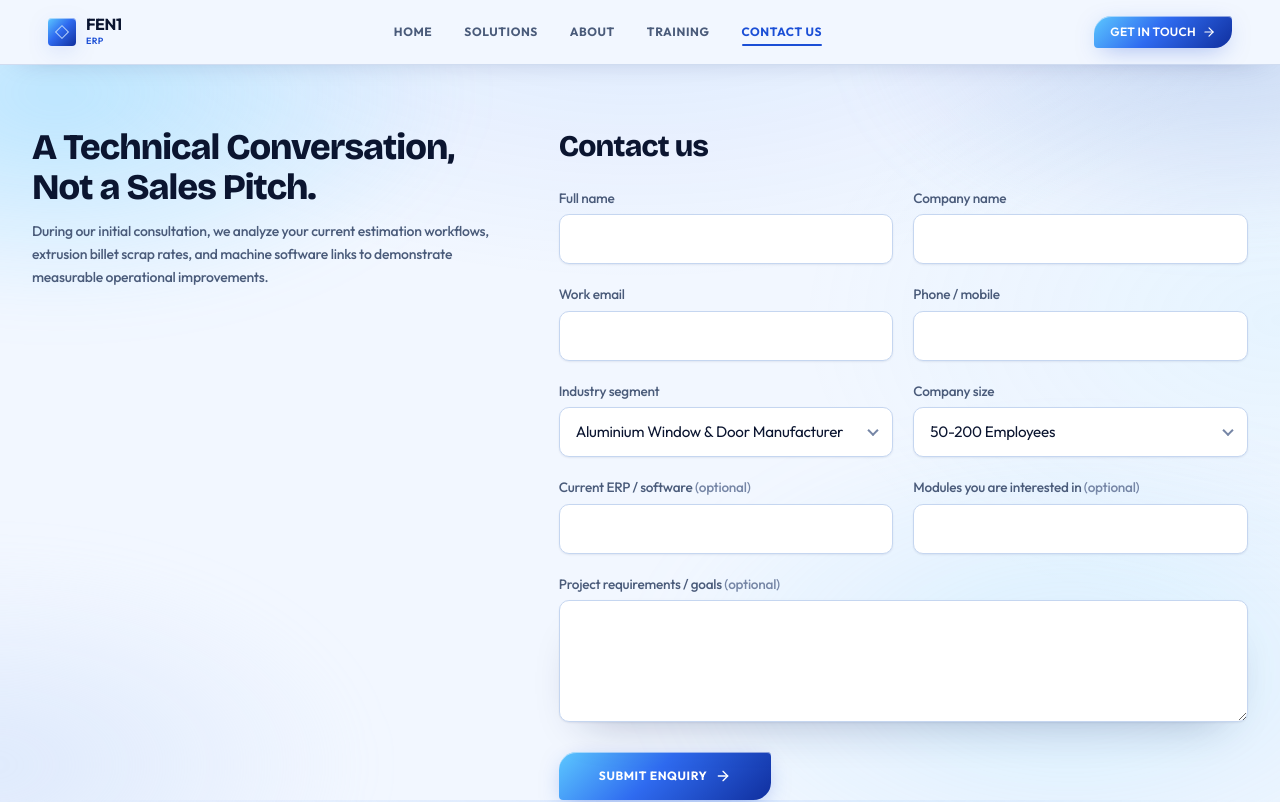
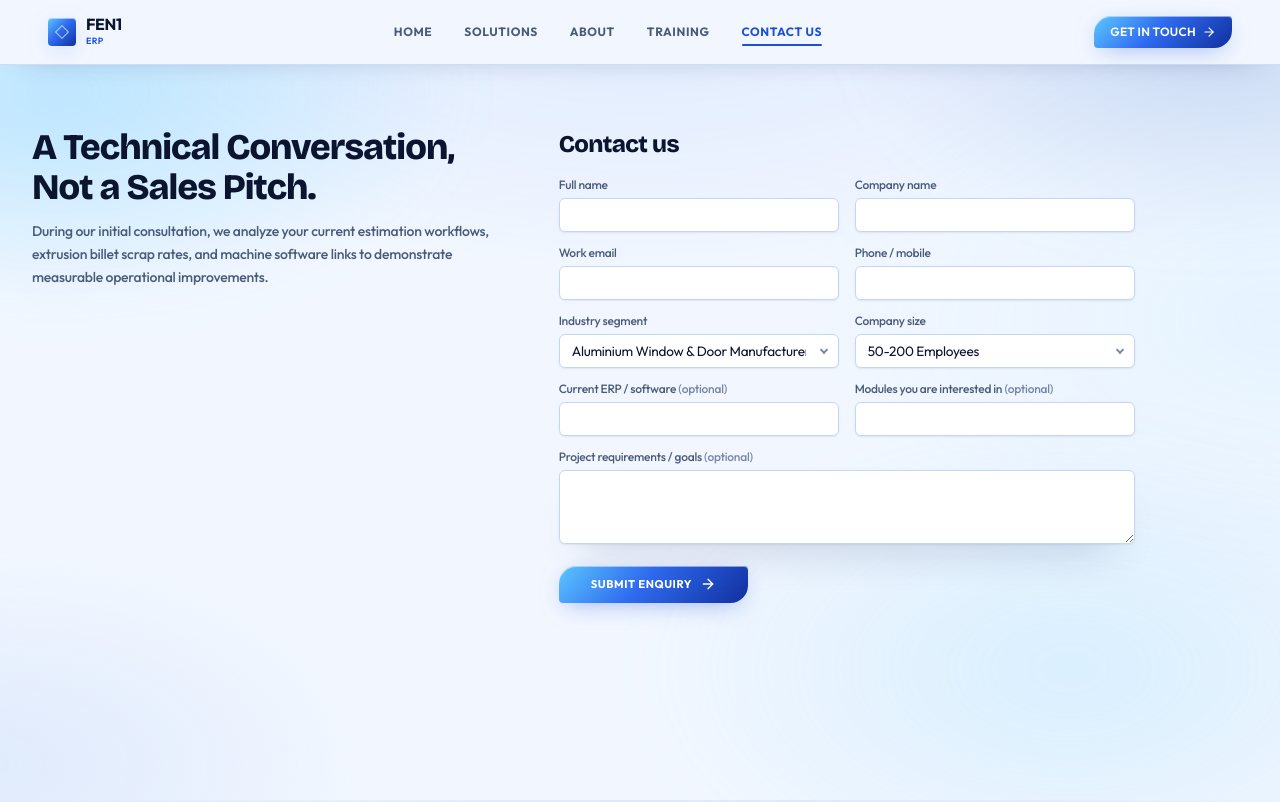
Before and after one commit to Devanshi207/fen1, a Next.js app: page /contact in a window 1280 px wide. Shown: the top 802 px of the page. Built offline with nearby package versions, Linux system fonts and the light colour scheme.

Commit message:
Contact and demo forms: smaller fields, tighter spacing

```diff
--- a/src/app/contact/page.tsx
+++ b/src/app/contact/page.tsx
@@ -67,8 +67,8 @@ export default function ContactPage() {
           </div>
 
           {/* Right Col: Consultation Form */}
-          <div className="lg:col-span-7 space-y-6">
-            <h1 className="text-2xl sm:text-3xl font-bold tracking-tight">Contact us</h1>
+          <div className="lg:col-span-7 space-y-4 max-w-xl">
+            <h1 className="text-xl sm:text-2xl font-bold tracking-tight">Contact us</h1>
             <EnquiryForm
               kind="contact"
               fields={FIELDS}
--- a/src/components/EnquiryForm.tsx
+++ b/src/components/EnquiryForm.tsx
@@ -23,14 +23,14 @@ const OTHER = "Other (type your own)";
 
 // Weights are set explicitly (font-[400] / font-[500]) because the site's global scale lifts the named Tailwind weights.
 const BOX =
-  "w-full rounded-lg border border-[#C5D6F0] bg-[#FFFFFF] px-4 py-3 text-[0.95rem] font-[400] leading-6 text-[#0B1530] outline-none transition placeholder:text-[#7686A6] focus:border-[#1B4FD6] focus:ring-4 focus:ring-[#1B4FD6]/15";
-const LABEL = "mb-1.5 block text-[0.85rem] font-[500] text-[#4A5B7A]";
+  "w-full rounded-md border border-[#C5D6F0] bg-[#FFFFFF] px-3 py-1.5 text-[0.85rem] font-[400] leading-5 text-[#0B1530] outline-none transition placeholder:text-[#7686A6] focus:border-[#1B4FD6] focus:ring-4 focus:ring-[#1B4FD6]/15";
+const LABEL = "mb-1 block text-[0.75rem] font-[500] text-[#4A5B7A]";
 
 function Choice({ field, value, set }: { field: FieldSpec; value: string; set: (v: string) => void }) {
   const id = useId();
   const [typing, setTyping] = useState(false);
   return (
-    <div className="space-y-3">
+    <div className="space-y-2">
       <div>
         <label htmlFor={id} className={LABEL}>
           {field.label}
@@ -48,14 +48,14 @@ function Choice({ field, value, set }: { field: FieldSpec; value: string; set: (
                 set(e.target.value);
               }
             }}
-            className={`${BOX} cursor-pointer appearance-none pr-10`}
+            className={`${BOX} cursor-pointer appearance-none pr-8`}
           >
             {(field.options ?? []).map((o) => (
               <option key={o}>{o}</option>
             ))}
             {field.allowOther && <option>{OTHER}</option>}
           </select>
-          <span aria-hidden="true" className="pointer-events-none absolute right-4 top-1/2 h-2 w-2 -translate-y-[70%] rotate-45 border-b-2 border-r-2 border-[#7686A6]" />
+          <span aria-hidden="true" className="pointer-events-none absolute right-3 top-1/2 h-1.5 w-1.5 -translate-y-[70%] rotate-45 border-b-2 border-r-2 border-[#7686A6]" />
         </div>
       </div>
       {typing && (
@@ -82,7 +82,7 @@ function Field({ field, value, onChange }: { field: FieldSpec; value: string; on
         {!field.required && <span className="text-[#7686A6]"> (optional)</span>}
       </label>
       {field.type === "area" ? (
-        <textarea rows={4} {...common} onChange={(e) => onChange(e.target.value)} />
+        <textarea rows={3} {...common} onChange={(e) => onChange(e.target.value)} />
       ) : (
         <input type={field.type ?? "text"} {...common} onChange={(e) => onChange(e.target.value)} />
       )}
@@ -139,9 +139,9 @@ export default function EnquiryForm({
         e.preventDefault();
         send();
       }}
-      className="space-y-6"
+      className="space-y-4"
     >
-      <div className="grid grid-cols-1 sm:grid-cols-2 gap-x-5 gap-y-5">
+      <div className="grid grid-cols-1 sm:grid-cols-2 gap-x-4 gap-y-3">
         {fields.map((f) => (
           <div key={f.key} className={f.half ? "" : "sm:col-span-2"}>
             {f.type === "choice" ? (
@@ -162,7 +162,7 @@ export default function EnquiryForm({
       <button
         type="submit"
         disabled={status === "sending"}
-        className="w-full sm:w-auto px-10 py-4 bg-[#1B4FD6] text-white font-semibold uppercase text-xs tracking-wider rounded-full flex items-center justify-center gap-2 cursor-pointer disabled:opacity-60"
+        className="w-full sm:w-auto px-8 py-2.5 bg-[#1B4FD6] text-white font-semibold uppercase text-[0.7rem] tracking-wider rounded-full flex items-center justify-center gap-2 cursor-pointer disabled:opacity-60"
       >
         <span>{status === "sending" ? "Sending..." : submitLabel}</span>
         <ArrowRight className="w-4 h-4" />
```
